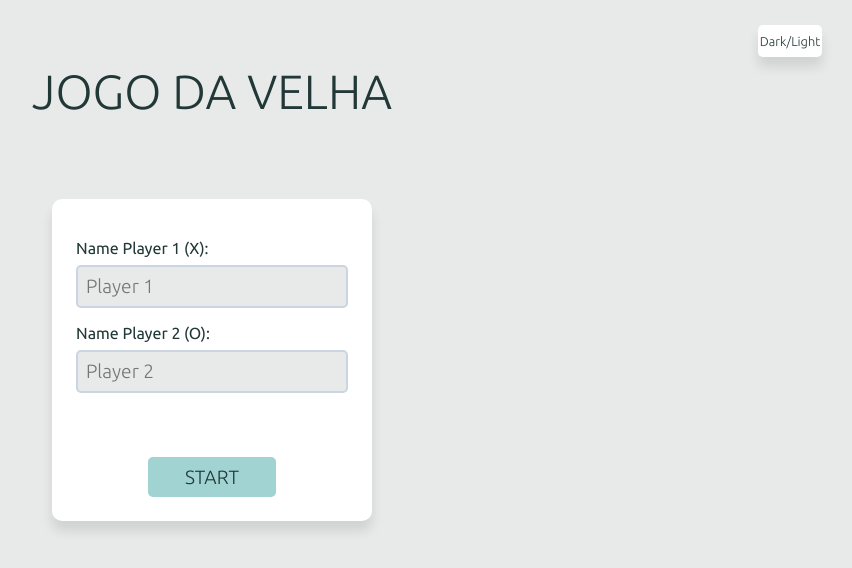
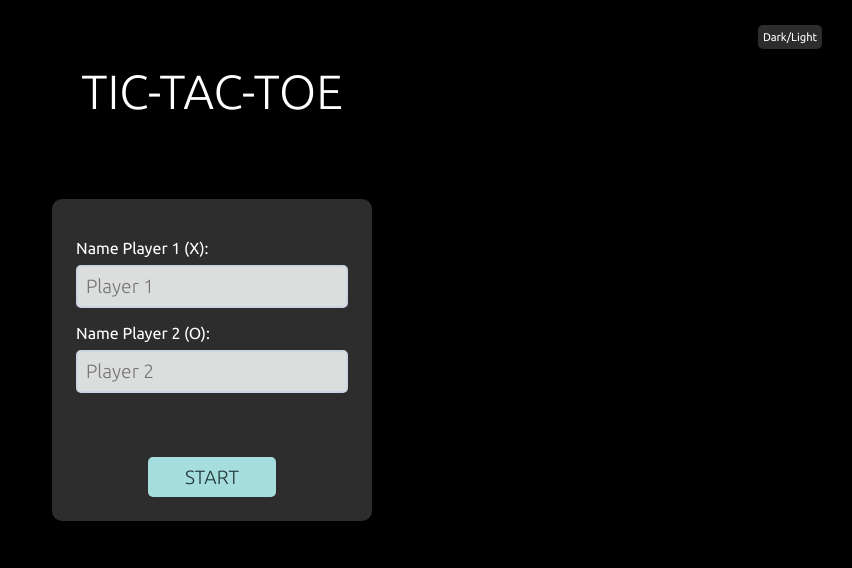
Before and after one commit to Pvictor01/learn-js, a plain HTML site: page JS-III/jogo-da-velha/jogoDaVelha.html in a window 1280 px wide. Both pictures are taken after a click on the button "Dark/Light". Shown: the whole page, without its empty margins (428-1280 px from the left). Drawn offline with Linux system fonts and the light colour scheme.

Commit message:
Add funcionalidade ao botao de tema

```diff
--- a/JS-III/jogo-da-velha/jogoDaVelha.css
+++ b/JS-III/jogo-da-velha/jogoDaVelha.css
@@ -9,6 +9,13 @@
   --bg-color-div: #ffffff;
   --bg-color-button: #a1d3d3;
   --font-color: #213836;
+}
+
+.dark-theme {
+  --bg-color: #000000;
+  --bg-color-div: #2d2d2d;
+  --bg-color-button: #a6dddd;
+  --font-color: #ffffff;
 }
 
 body {
@@ -32,7 +39,7 @@ h1 {
   position: fixed;
   top: 25px;
   right: 30px;
-  height: 2rem;
+  height: 1.5rem;
   width: 4rem;
   background-color: var(--bg-color-div);
   color: var(--font-color);
@@ -41,7 +48,12 @@ h1 {
   align-items: center;
   cursor: pointer;
   transition: background-color 0.3s, box-shadow 0.3s;
-  font-size: .8rem;
+  font-size: .7rem;
+  font-weight: 400;
+  font-family: 'Ubuntu', sans-serif;
+}
+#theme-switcher:hover {
+  background-color: #d4d4d4;
 }
 
 .hidden {
@@ -136,8 +148,9 @@ main {
   align-items: center;
   width: 100%;
   aspect-ratio: 1 / 1;
-  background-color: #e5eeef;
+  background-color: var(--bg-color);
   margin-bottom: 4rem;
+  border-radius: 10px;
 }
 
 button {
@@ -201,7 +214,7 @@ button:disabled {
   font-family: 'Ubuntu', sans-serif;
   font-weight: 300;
   font-size: clamp(1.4rem, 4vw, 1.7rem);
-  color: #213836;
+  color: var(--font-color);
 }
 
 @media (max-width: 600px) {
--- a/JS-III/jogo-da-velha/jogoDaVelha.html
+++ b/JS-III/jogo-da-velha/jogoDaVelha.html
@@ -12,16 +12,16 @@
 <body>
   <button id="theme-switcher">Dark/Light</button>
 
-  <h1 id="title">JOGO DA VELHA</h1>
+  <h1 id="title">TIC-TAC-TOE</h1>
 
   <div id="setup-screen">
     <div class="form-group">
       <label for="player1-name-input">Name Player 1 (X):</label>
-      <input type="text" id="player1-name-input" placeholder="Player 1" maxlength="11">
+      <input type="text" id="player1-name-input" placeholder="Player 1" maxlength="12">
     </div>
     <div class="form-group">
       <label for="player2-name-input">Name Player 2 (O):</label>
-      <input type="text" id="player2-name-input" placeholder="Player 2" maxlength="11">
+      <input type="text" id="player2-name-input" placeholder="Player 2" maxlength="12">
     </div>
 
     <button id="start-game-button">START</button>
--- a/JS-III/jogo-da-velha/jogoDaVelha.js
+++ b/JS-III/jogo-da-velha/jogoDaVelha.js
@@ -1,3 +1,4 @@
+const body = document.querySelector('body')
 const setupScreenEl = document.getElementById('setup-screen')
 const gameScreenEl = document.getElementById('game-screen')
 const player1InputEl = document.getElementById('player1-name-input')
@@ -159,3 +160,7 @@ startGameBtn.addEventListener('click', () => {
 buttons.forEach((btn, index) => {
   btn.addEventListener('click', (event) => {handleCellClick(event, index)})
 })
+
+document.getElementById('theme-switcher').addEventListener('click', () => {
+  body.classList.toggle('dark-theme')
+})
```
